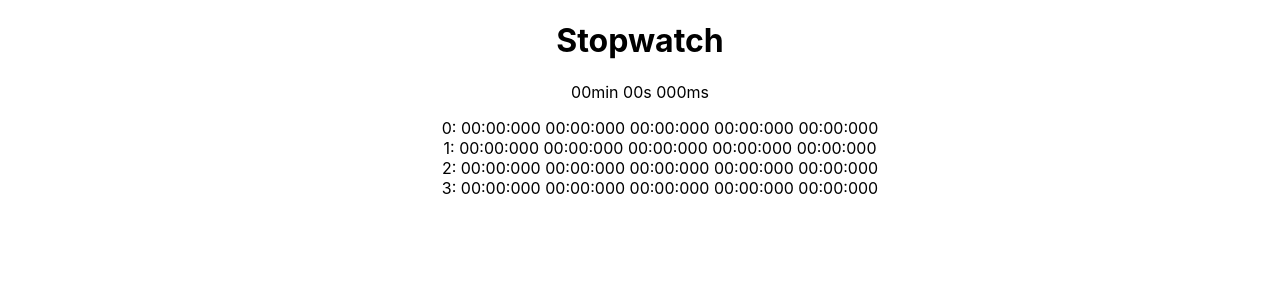
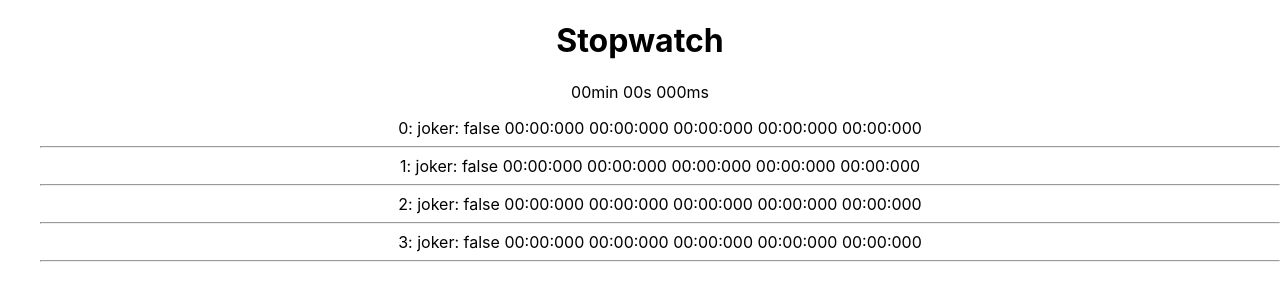
Before and after one commit to jakub-kilinski/stopwatch, a React (Create React App) app: page / in a window 1280 px wide. Shown: the top 300 px of the page. Built offline with nearby package versions, Linux system fonts and the light colour scheme.

Commit message:
Set and display joker

```diff
--- a/src/App.js
+++ b/src/App.js
@@ -15,7 +15,7 @@ class App extends Component {
 class Driver {
     times = [];
     currentLap = 0;
-    wasJoker = false;
+    joker = false;
     startLapTime = 0;
 
     constructor(numberOfLaps) {
@@ -43,6 +43,14 @@ class Driver {
     getStartLapTime() {
         return this.startLapTime;
     }
+
+    setJoker() {
+        this.joker = true;
+    }
+
+    getJoker() {
+        return this.joker;
+    }
 }
 
 
@@ -61,7 +69,7 @@ class Stopwatch extends Component {
         e: 69,
         r: 82,
         x: 88,
-        space: 32
+        start: 13
     };
 
     constructor() {
@@ -118,10 +126,14 @@ class Stopwatch extends Component {
             : new Date(Date.now() - this.state.startTime);
         player.putLapTime(time);
     };
+    setJokerLap = (playerNumber) => {
+        let player = this.state.players[playerNumber];
+        player.setJoker();
+    };
     recognizeKey = (event) => {
         let keyCode = event.keyCode;
-        if (keyCode === this.KEYS.space) {
-            console.log('space');
+        if (keyCode === this.KEYS.start) {
+            console.log('start');
             this.runTimer();
         } else if (keyCode === this.KEYS.x) {
             this.handleReset();
@@ -136,17 +148,18 @@ class Stopwatch extends Component {
             } else if (keyCode === this.KEYS.n4) {
                 this.saveLapTime(3);
             } else if (keyCode === this.KEYS.q) {
-                console.log('q');
+                this.setJokerLap(0);
             } else if (keyCode === this.KEYS.w) {
-                console.log('w');
+                this.setJokerLap(1);
             } else if (keyCode === this.KEYS.e) {
-                console.log('e');
+                this.setJokerLap(2);
             } else if (keyCode === this.KEYS.r) {
-                console.log('r');
+                this.setJokerLap(3);
             }
         }
     };
     handleReset = () => {
+        if(!this.state.isRunning){
             clearInterval(this.timer);
             this.setState({
                 min: 0,
@@ -157,17 +170,19 @@ class Stopwatch extends Component {
                 runningTime: 0,
                 players: this.initializePlayersTime()
             });
+        }
     };
 
     renderPlayer = (data, id) => {
         return (
             <div key={id}>
-                <span>{id}: </span>{data.times.map(this.renderTime)}
+                <span>{id}: </span><span>joker: {data.getJoker().toString()} </span>{data.times.map(this.renderTime)}
+                <hr/>
             </div>
         );
     };
 
-    renderPreetyTime(time) {
+    renderPrettyTime = (time)  => {
         return (
             <>
                 {('0' + time.getMinutes()).slice(-2)}:
@@ -178,7 +193,7 @@ class Stopwatch extends Component {
     };
     renderTime = (data, id) => {
         return (
-            <span key={'t' + id}>{data ? this.renderPreetyTime(data) : "00:00:000"} </span>
+            <span key={'t' + id}>{data ? this.renderPrettyTime(data) : "00:00:000"} </span>
         );
     };
 
```
Lines whose indentation alone changed are shown as unchanged.
